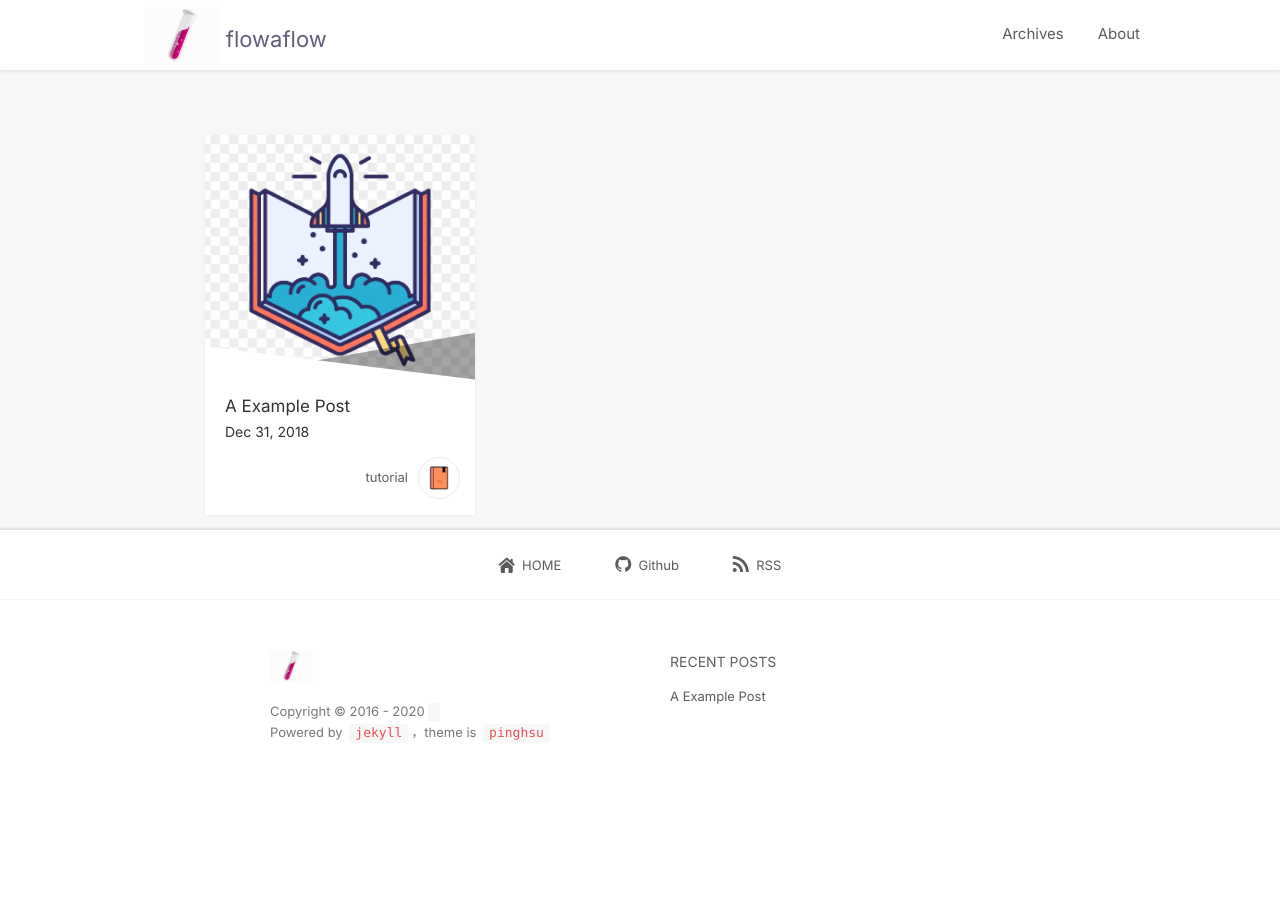
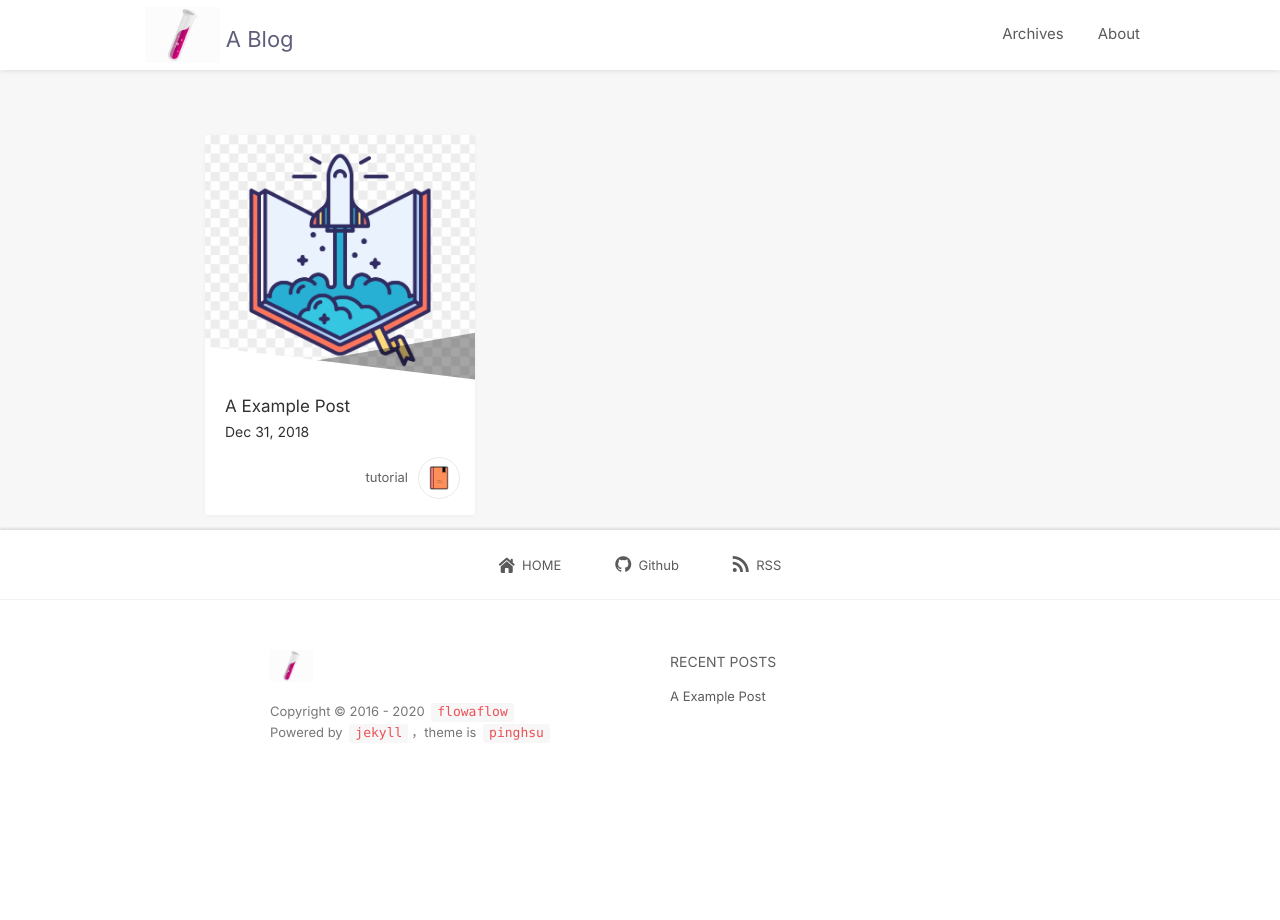
Before and after one commit to dade68/dade68.github.io, a Jekyll site: the page built from index.html, in a window 1280 px wide. Built offline with Jekyll 4.4.1, drawn with Linux system fonts in a browser that asks for light colours; nearby versions of some CDN libraries; the list of posts is cut into pages by our own code; comment, search, counter and statistics services are not loaded; some of the changed lines change nothing that is shown.

Commit message:
Add files via upload

```diff
--- a/_config.yml
+++ b/_config.yml
@@ -1,13 +1,12 @@
-name: "flowaflow"
-author:
+name: A Blog
+author: flowaflow
 url: https://dade68.github.io
-baseurl: '/hydeout'
-resume_site:
-description: 'The <a href="http://hyde.getpoole.com" target="_blank">Hyde</a> theme for <a href="http://jekyllrb.com"
-    target="_blank">Jekyll</a>, refreshed.'
+baseurl:
+resume_site: https://dade68.github.io
+description: Welcome to my secrete park
 github_username: dade68
-github:
-plugins: [jekyll-paginate, jekyll-feed, jekyll-gist]
+github: https://github.com/dade68
+plugins: [jekyll-paginate]
 permalink: /:year-:month-:day-:title
 paginate: 12
 paginate_path: "/page/:num/"
@@ -18,6 +17,6 @@ comments :
   gitalk :
     clientID :
     clientSecret :
-    repo :
-    owner :
-    admin :
+    repo : dade68.github.io
+    owner : flowaflow
+    admin : flowaflow
```
